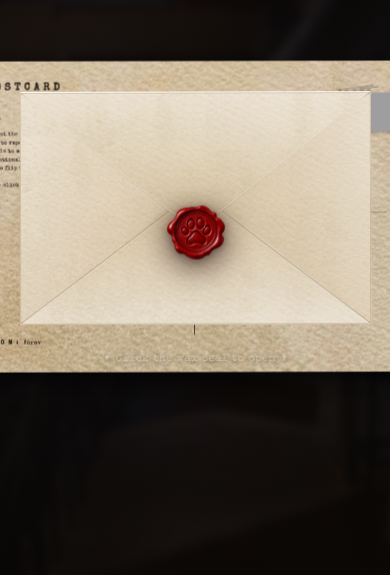
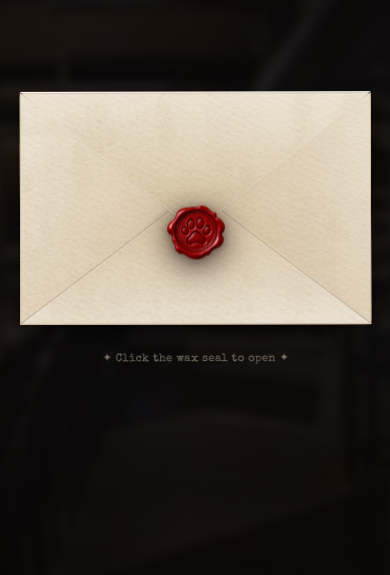
Before and after one commit to aarav-10n/sanya, a Next.js app in the folder apps/web/: page / in a window 390 px wide. Shown: the part 213-788 px from the top of the page. Built offline with nearby package versions, Linux system fonts and the light colour scheme; grey boxes are pictures that could not be loaded; a web font is replaced by a local one.

Commit message:
fix(mobile): prevent postcard peeking in envelope, fix emergence clearance, prevent text overlap, and enable smooth scrolling on back page

```diff
--- a/apps/web/app/components/EnvelopeLanding.css
+++ b/apps/web/app/components/EnvelopeLanding.css
@@ -653,7 +653,7 @@
 }
 
 /* --------------------------------------------------------------------------
-   RESPONSIVE DESIGN ADAPTATIONS
+   RESPONSIVE DESIGN ADAPTATIONS (MOBILE ONLY — LAPTOP VIEW COMPLETELY PRESERVED)
    -------------------------------------------------------------------------- */
 @media (max-width: 640px) {
   .envelope-motion-rig {
@@ -661,8 +661,20 @@
     height: calc(90vw * 0.66);
   }
 
+  /* Postcard Carrier inside mobile envelope rig */
+  .envelope-motion-rig .envelope-postcard-carrier {
+    width: min(90vw, 360px) !important;
+    max-width: min(90vw, 360px) !important;
+  }
+
+  /* Perfectly tucked inside envelope on mobile: zero peeking */
   .envelope-postcard-carrier.closed {
-    transform: translate(-50%, -50%) scale(0.53) translateY(6px);
+    transform: translate(-50%, -50%) scale(0.80) translateY(12px) !important;
+  }
+
+  /* Mobile emergence animation: clears envelope without flying out of screen */
+  .envelope-postcard-carrier.opening {
+    animation: postcardEmergeAndCenterMobile 1.9s linear forwards !important;
   }
 
   .wax-seal-image,
@@ -675,6 +687,104 @@
     bottom: -40px;
     font-size: 11px;
   }
+
+  /* Front side mobile typography: prevent overlap with signature */
+  .postcard-front-message {
+    top: 14% !important;
+    bottom: 14% !important;
+    font-size: clamp(0.44rem, 2.05vw, 0.62rem) !important;
+    line-height: 1.32 !important;
+    max-height: 68% !important;
+    overflow-y: auto !important;
+    -webkit-overflow-scrolling: touch;
+  }
+
+  .postcard-from-signature {
+    bottom: 4% !important;
+  }
+
+  .postcard-from-label,
+  .postcard-from-name {
+    font-size: clamp(0.48rem, 2.2vw, 0.68rem) !important;
+  }
+
+  .postcard-address-text {
+    font-size: clamp(0.48rem, 2.2vw, 0.68rem) !important;
+  }
+
+  /* Back side mobile typography: comfortable font size & fully scrollable */
+  .postcard-back-message {
+    left: 5% !important;
+    top: 5% !important;
+    right: 5% !important;
+    bottom: 5% !important;
+    font-size: clamp(0.50rem, 2.3vw, 0.68rem) !important;
+    line-height: 1.4 !important;
+    padding-right: 6px !important;
+  }
+}
+
+/* Dedicated mobile emergence keyframes staying safely inside phone frame */
+@keyframes postcardEmergeAndCenterMobile {
+  /* 0% to 22%: holds inside pocket while envelope shakes, seal pops, flap opens */
+  0% {
+    transform: translate(-50%, -50%) scale(0.80) translateY(12px);
+    z-index: 2;
+    animation-timing-function: cubic-bezier(0.4, 0, 0.2, 1);
+  }
+  22% {
+    transform: translate(-50%, -50%) scale(0.80) translateY(12px);
+    z-index: 2;
+    animation-timing-function: cubic-bezier(0.25, 0.1, 0.25, 1);
+  }
+  /* 22% to 62%: slides UP just enough to clear envelope top (staying well in screen frame) */
+  62% {
+    transform: translate(-50%, -50%) scale(0.80) translateY(-165px);
+    z-index: 2;
+    animation-timing-function: step-end;
+  }
+  /* 62.5%: bottom edge has completely cleared envelope; elevate stacking order */
+  62.5% {
+    transform: translate(-50%, -50%) scale(0.83) translateY(-165px);
+    z-index: 25;
+    animation-timing-function: cubic-bezier(0.25, 1, 0.35, 1);
+  }
+  /* 62.5% to 88%: descends towards viewer, settling into center stage */
+  88% {
+    transform: translate(-50%, -50%) scale(1.02) translateY(-4px);
+    z-index: 25;
+    animation-timing-function: cubic-bezier(0.34, 1.56, 0.64, 1);
+  }
+  /* 88% to 100%: subtle satisfying spring bounce settling into center */
+  95% {
+    transform: translate(-50%, -50%) scale(0.995) translateY(2px);
+    z-index: 25;
+    animation-timing-function: ease-out;
+  }
+  100% {
+    transform: translate(-50%, -50%) scale(1.0) translateY(0);
+    z-index: 25;
+  }
+}
+
+/* Vintage ink scrollbar for scrollable postcard text */
+.postcard-back-message::-webkit-scrollbar,
+.postcard-front-message::-webkit-scrollbar {
+  width: 4px;
+}
+.postcard-back-message::-webkit-scrollbar-track,
+.postcard-front-message::-webkit-scrollbar-track {
+  background: rgba(39, 31, 24, 0.08);
+  border-radius: 4px;
+}
+.postcard-back-message::-webkit-scrollbar-thumb,
+.postcard-front-message::-webkit-scrollbar-thumb {
+  background: rgba(139, 38, 30, 0.45);
+  border-radius: 4px;
+}
+.postcard-back-message::-webkit-scrollbar-thumb:hover,
+.postcard-front-message::-webkit-scrollbar-thumb:hover {
+  background: rgba(139, 38, 30, 0.75);
 }
 
 /* --------------------------------------------------------------------------
--- a/apps/web/app/components/Postcard.tsx
+++ b/apps/web/app/components/Postcard.tsx
@@ -104,6 +104,8 @@ export default function Postcard({
   const [stampIndex, setStampIndex] = useState(0);
 
   const cardInnerRef = useRef<HTMLDivElement>(null);
+  const pointerStartRef = useRef<{ x: number; y: number } | null>(null);
+  const isDraggingRef = useRef(false);
 
   // GSAP 3D Rotation Flip — zero layout shift, strictly pivots around 50% 50%
   useEffect(() => {
@@ -117,8 +119,26 @@ export default function Postcard({
     });
   }, [isFlipped]);
 
+  const handlePointerDown = (e: React.PointerEvent<HTMLDivElement>) => {
+    pointerStartRef.current = { x: e.clientX, y: e.clientY };
+    isDraggingRef.current = false;
+  };
+
+  const handlePointerMove = (e: React.PointerEvent<HTMLDivElement>) => {
+    if (!pointerStartRef.current) return;
+    const dx = Math.abs(e.clientX - pointerStartRef.current.x);
+    const dy = Math.abs(e.clientY - pointerStartRef.current.y);
+    if (dx > 6 || dy > 6) {
+      isDraggingRef.current = true;
+    }
+  };
+
   const handleCardClick = () => {
     if (!isInteractive) return;
+    if (isDraggingRef.current) {
+      isDraggingRef.current = false;
+      return;
+    }
     setIsFlipped((prev) => !prev);
     playTypewriterSound();
   };
@@ -134,6 +154,8 @@ export default function Postcard({
       <div
         ref={cardInnerRef}
         className="postcard-inner"
+        onPointerDown={handlePointerDown}
+        onPointerMove={handlePointerMove}
         onClick={handleCardClick}
         style={{ cursor: isInteractive ? "pointer" : "default" }}
         title={
@@ -206,7 +228,7 @@ export default function Postcard({
           {/* LEFT SIDE: Typewriter letter (Permanent Typography)        */}
           {/* ---------------------------------------------------------- */}
           <div
-            className="typewriter-ink"
+            className="typewriter-ink postcard-front-message"
             style={{
               position: "absolute",
               left: "4.8%",
@@ -231,7 +253,7 @@ export default function Postcard({
           {/* BOTTOM LEFT: "FROM:" Text + Signature                      */}
           {/* ---------------------------------------------------------- */}
           <div
-            className="typewriter-ink"
+            className="typewriter-ink postcard-from-signature"
             style={{
               position: "absolute",
               left: "4.8%",
@@ -244,6 +266,7 @@ export default function Postcard({
             }}
           >
             <span
+              className="postcard-from-label"
               style={{
                 fontSize: "clamp(0.68rem, 1.35vw, 0.92rem)",
                 fontWeight: 700,
@@ -256,6 +279,7 @@ export default function Postcard({
               F R O M :
             </span>
             <span
+              className="typewriter-ink postcard-from-name"
               style={{
                 fontFamily: "var(--font-special-elite), 'Special Elite', cursive, monospace",
                 fontSize: "clamp(0.68rem, 1.35vw, 0.92rem)",
@@ -352,7 +376,7 @@ export default function Postcard({
             }}
           >
             <span
-              className="typewriter-ink"
+              className="typewriter-ink postcard-address-text"
               style={{
                 fontFamily: "var(--font-special-elite), 'Special Elite', cursive, monospace",
                 fontSize: "clamp(0.65rem, 1.4vw, 0.95rem)",
@@ -385,7 +409,7 @@ export default function Postcard({
             }}
           >
             <span
-              className="typewriter-ink"
+              className="typewriter-ink postcard-address-text"
               style={{
                 fontFamily: "var(--font-special-elite), 'Special Elite', cursive, monospace",
                 fontSize: "clamp(0.65rem, 1.4vw, 0.95rem)",
@@ -418,7 +442,7 @@ export default function Postcard({
             }}
           >
             <span
-              className="typewriter-ink"
+              className="typewriter-ink postcard-address-text"
               style={{
                 fontFamily: "var(--font-special-elite), 'Special Elite', cursive, monospace",
                 fontSize: "clamp(0.65rem, 1.4vw, 0.95rem)",
@@ -465,7 +489,7 @@ export default function Postcard({
 
           {/* Full Permanent Text Body */}
           <div
-            className="typewriter-ink"
+            className="typewriter-ink postcard-back-message"
             style={{
               position: "absolute",
               left: "6.8%",
@@ -480,9 +504,12 @@ export default function Postcard({
               textShadow:
                 "0 0 0.8px rgba(35, 25, 20, 0.45), 0.3px 0.3px 0px rgba(35, 25, 20, 0.25)",
               whiteSpace: "pre-wrap",
-              userSelect: "none",
-              pointerEvents: "none",
+              userSelect: "text",
+              pointerEvents: "auto",
               overflowY: "auto",
+              WebkitOverflowScrolling: "touch",
+              touchAction: "pan-y",
+              overscrollBehavior: "contain",
             }}
           >
             {backMessage}
@@ -506,7 +533,7 @@ export default function Postcard({
         }}
       >
         {isFlipped
-          ? "✦ Tap postcard to flip back to letter"
+          ? "✦ Scroll to read promises • Tap card to flip back"
           : "✦ Tap card to flip • Click stamp to change"}
       </div>
     </div>
```
